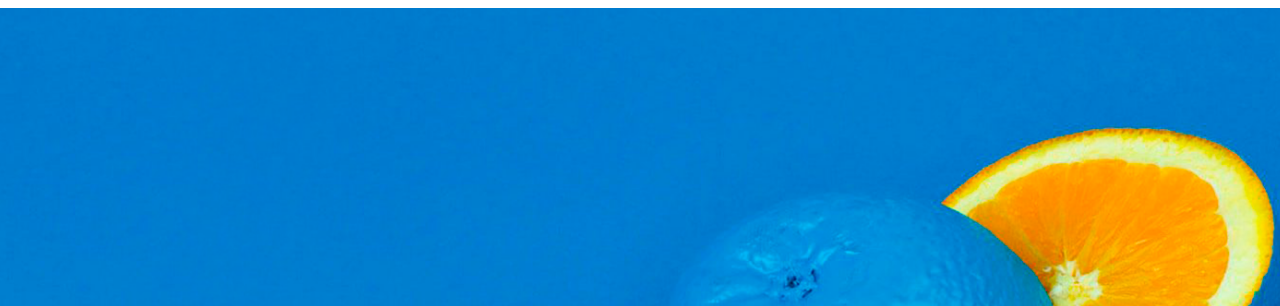
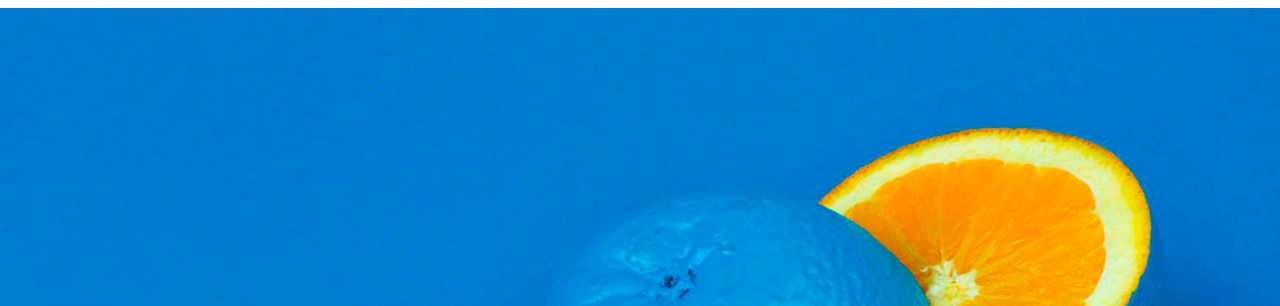
Before and after one commit to thfarina/Portflow, a plain HTML site: page index.html in a window 1280 px wide. Shown: the part 75-381 px from the top of the page. Drawn offline with Linux system fonts and the light colour scheme.

Commit message:
alteracao background primeira section

```diff
--- a/style.css
+++ b/style.css
@@ -48,7 +48,7 @@ header h1 a{
     padding: 1rem;
 
     position: relative;
-
+    cursor: pointer;
     font-size: 1rem;
 }
 
@@ -163,7 +163,7 @@ header h1 a{
     background-image: url("imgs/laranja azul recorte.png");
     background-color: #0079cc;
     background-size: cover;
-    background-position: center;
+    background-position: 75%;
 
     display: flex;
     flex-direction: column;
@@ -189,7 +189,6 @@ header h1 a{
     .principal{
         padding-left: 5%;
         min-height: 500px;
-        background-position: right;
     }
     .principal div h2{
         font-size: 3rem;
```
